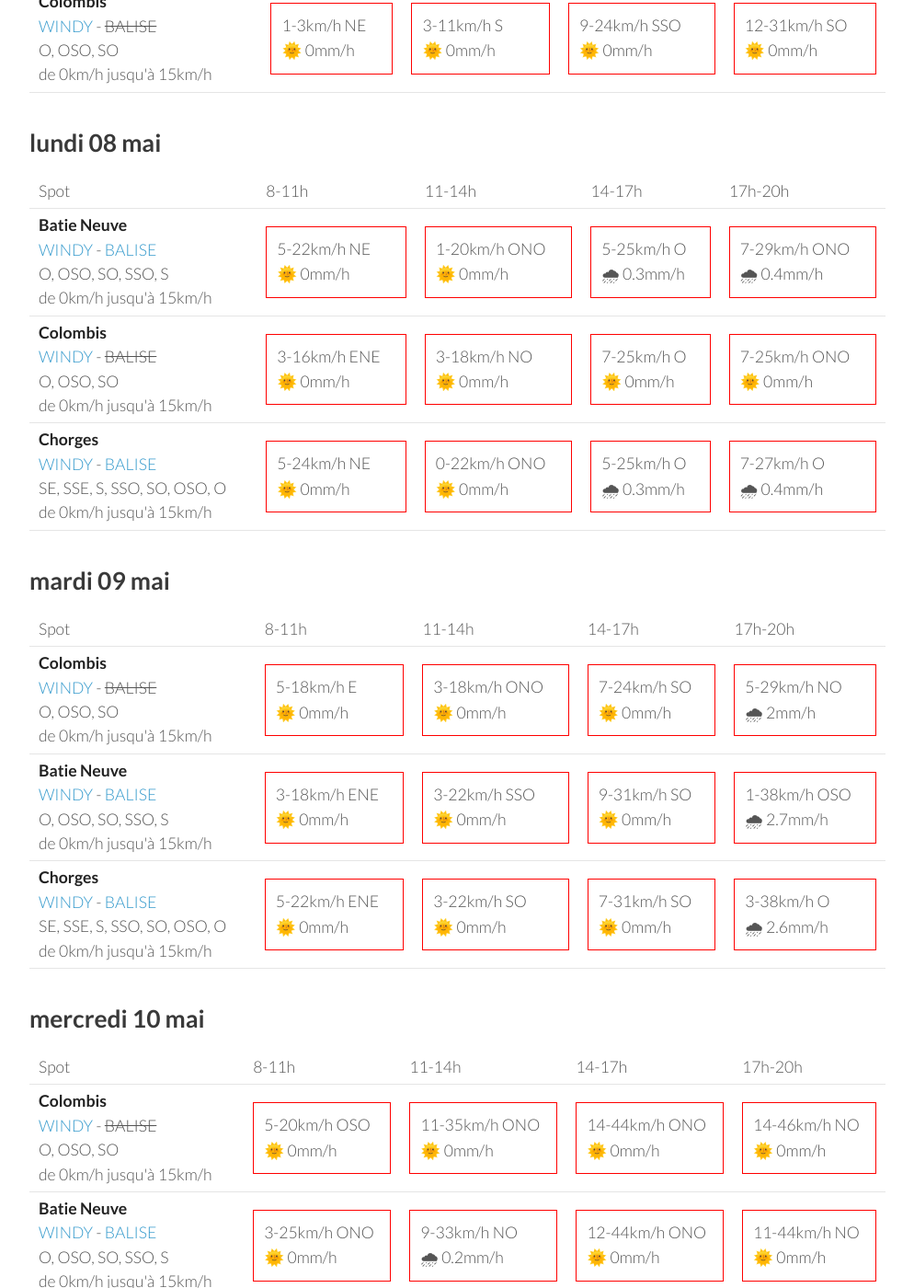
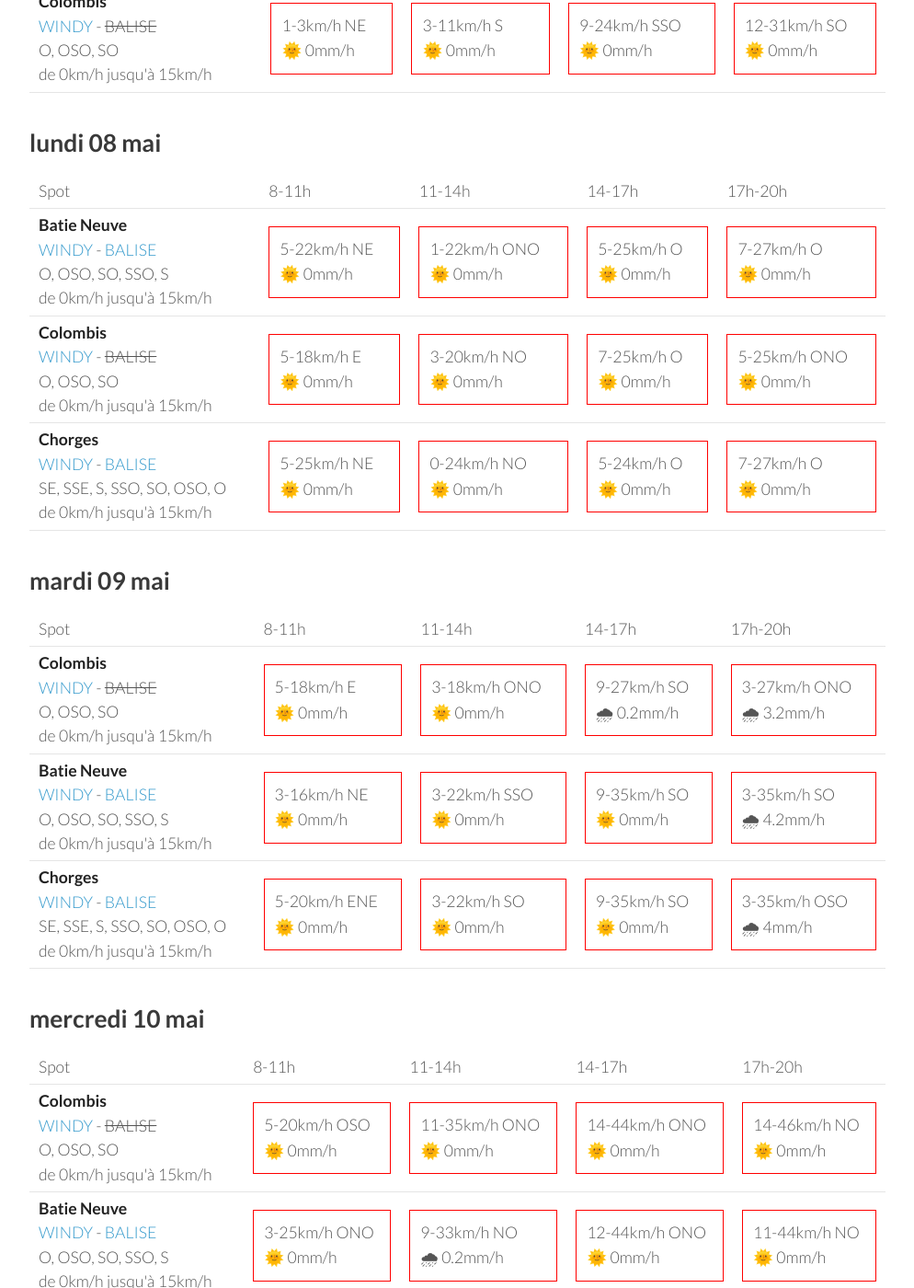
Before and after one commit to parapente-dans-le-nord/parapente-dans-le-nord.github.io, a Jekyll site: the page built from serre_poncon.markdown, in a window 1280 px wide and 1400 px high, scrolled down 1092 px. Shown: the whole window at 92% size, without its empty margins (26-1020 px from the left). Built offline with Jekyll 4.4.1, drawn with Linux system fonts in a browser that asks for light colours; some of the changed text lies outside the part shown.

Commit message:
update index.markdown

```diff
--- a/serre_poncon.markdown
+++ b/serre_poncon.markdown
@@ -114,29 +114,29 @@ page mise à jour le samedi 06 mai 13:31
         <td><strong>Batie Neuve</strong><br><a href="https://windy.com/44.584/6.236?44.559,6.262,10,m:eTtagly">WINDY</a> - <span class=""><a href="https://www.openwindmap.org/PP554">BALISE</a> </span><br> <span class="vent-favorable">O, OSO, SO, SSO, S</span><br><span class="force-vent">de 0km/h jusqu'à 15km/h</span> </td>
 
             <td><div class="not-flyable"><p>5-22km/h NE</p><p>🌞 0mm/h</p></div></td>
-            <td><div class="not-flyable"><p>1-20km/h ONO</p><p>🌞 0mm/h</p></div></td>
-            <td><div class="not-flyable"><p>5-25km/h O</p><p>🌧 0.3mm/h</p></div></td>
-            <td><div class="not-flyable"><p>7-29km/h ONO</p><p>🌧 0.4mm/h</p></div></td>
+            <td><div class="not-flyable"><p>1-22km/h ONO</p><p>🌞 0mm/h</p></div></td>
+            <td><div class="not-flyable"><p>5-25km/h O</p><p>🌞 0mm/h</p></div></td>
+            <td><div class="not-flyable"><p>7-27km/h O</p><p>🌞 0mm/h</p></div></td>
 
 
     </tr>
 <tr>
         <td><strong>Colombis</strong><br><a href="https://windy.com/44.494/6.216?44.559,6.262,10">WINDY</a> - <span class="no-balise"> BALISE </span><br> <span class="vent-favorable">O, OSO, SO</span><br><span class="force-vent">de 0km/h jusqu'à 15km/h</span> </td>
 
-            <td><div class="not-flyable"><p>3-16km/h ENE</p><p>🌞 0mm/h</p></div></td>
-            <td><div class="not-flyable"><p>3-18km/h NO</p><p>🌞 0mm/h</p></div></td>
+            <td><div class="not-flyable"><p>5-18km/h E</p><p>🌞 0mm/h</p></div></td>
+            <td><div class="not-flyable"><p>3-20km/h NO</p><p>🌞 0mm/h</p></div></td>
             <td><div class="not-flyable"><p>7-25km/h O</p><p>🌞 0mm/h</p></div></td>
-            <td><div class="not-flyable"><p>7-25km/h ONO</p><p>🌞 0mm/h</p></div></td>
+            <td><div class="not-flyable"><p>5-25km/h ONO</p><p>🌞 0mm/h</p></div></td>
 
 
     </tr>
 <tr>
         <td><strong>Chorges</strong><br><a href="https://windy.com/44.578/6.280?44.559,6.262,10">WINDY</a> - <span class=""><a href="https://www.openwindmap.org/PP554">BALISE</a> </span><br> <span class="vent-favorable">SE, SSE, S, SSO, SO, OSO, O</span><br><span class="force-vent">de 0km/h jusqu'à 15km/h</span> </td>
 
-            <td><div class="not-flyable"><p>5-24km/h NE</p><p>🌞 0mm/h</p></div></td>
-            <td><div class="not-flyable"><p>0-22km/h ONO</p><p>🌞 0mm/h</p></div></td>
-            <td><div class="not-flyable"><p>5-25km/h O</p><p>🌧 0.3mm/h</p></div></td>
-            <td><div class="not-flyable"><p>7-27km/h O</p><p>🌧 0.4mm/h</p></div></td>
+            <td><div class="not-flyable"><p>5-25km/h NE</p><p>🌞 0mm/h</p></div></td>
+            <td><div class="not-flyable"><p>0-24km/h NO</p><p>🌞 0mm/h</p></div></td>
+            <td><div class="not-flyable"><p>5-24km/h O</p><p>🌞 0mm/h</p></div></td>
+            <td><div class="not-flyable"><p>7-27km/h O</p><p>🌞 0mm/h</p></div></td>
 
 
     </tr>
@@ -161,28 +161,28 @@ page mise à jour le samedi 06 mai 13:31
 
             <td><div class="not-flyable"><p>5-18km/h E</p><p>🌞 0mm/h</p></div></td>
             <td><div class="not-flyable"><p>3-18km/h ONO</p><p>🌞 0mm/h</p></div></td>
-            <td><div class="not-flyable"><p>7-24km/h SO</p><p>🌞 0mm/h</p></div></td>
-            <td><div class="not-flyable"><p>5-29km/h NO</p><p>🌧 2mm/h</p></div></td>
+            <td><div class="not-flyable"><p>9-27km/h SO</p><p>🌧 0.2mm/h</p></div></td>
+            <td><div class="not-flyable"><p>3-27km/h ONO</p><p>🌧 3.2mm/h</p></div></td>
 
 
     </tr>
 <tr>
         <td><strong>Batie Neuve</strong><br><a href="https://windy.com/44.584/6.236?44.559,6.262,10,m:eTtagly">WINDY</a> - <span class=""><a href="https://www.openwindmap.org/PP554">BALISE</a> </span><br> <span class="vent-favorable">O, OSO, SO, SSO, S</span><br><span class="force-vent">de 0km/h jusqu'à 15km/h</span> </td>
 
-            <td><div class="not-flyable"><p>3-18km/h ENE</p><p>🌞 0mm/h</p></div></td>
+            <td><div class="not-flyable"><p>3-16km/h NE</p><p>🌞 0mm/h</p></div></td>
             <td><div class="not-flyable"><p>3-22km/h SSO</p><p>🌞 0mm/h</p></div></td>
-            <td><div class="not-flyable"><p>9-31km/h SO</p><p>🌞 0mm/h</p></div></td>
-            <td><div class="not-flyable"><p>1-38km/h OSO</p><p>🌧 2.7mm/h</p></div></td>
+            <td><div class="not-flyable"><p>9-35km/h SO</p><p>🌞 0mm/h</p></div></td>
+            <td><div class="not-flyable"><p>3-35km/h SO</p><p>🌧 4.2mm/h</p></div></td>
 
 
     </tr>
 <tr>
         <td><strong>Chorges</strong><br><a href="https://windy.com/44.578/6.280?44.559,6.262,10">WINDY</a> - <span class=""><a href="https://www.openwindmap.org/PP554">BALISE</a> </span><br> <span class="vent-favorable">SE, SSE, S, SSO, SO, OSO, O</span><br><span class="force-vent">de 0km/h jusqu'à 15km/h</span> </td>
 
-            <td><div class="not-flyable"><p>5-22km/h ENE</p><p>🌞 0mm/h</p></div></td>
+            <td><div class="not-flyable"><p>5-20km/h ENE</p><p>🌞 0mm/h</p></div></td>
             <td><div class="not-flyable"><p>3-22km/h SO</p><p>🌞 0mm/h</p></div></td>
-            <td><div class="not-flyable"><p>7-31km/h SO</p><p>🌞 0mm/h</p></div></td>
-            <td><div class="not-flyable"><p>3-38km/h O</p><p>🌧 2.6mm/h</p></div></td>
+            <td><div class="not-flyable"><p>9-35km/h SO</p><p>🌞 0mm/h</p></div></td>
+            <td><div class="not-flyable"><p>3-35km/h OSO</p><p>🌧 4mm/h</p></div></td>
 
 
     </tr>
```
Also changed, not shown: other parts of serre_poncon.markdown (+1 -1 lines).
